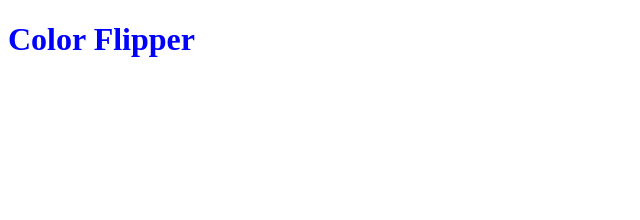
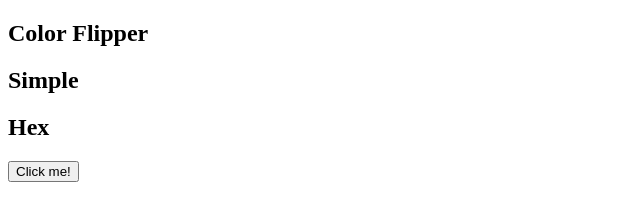
Before and after one commit to czvides/DeWeb-Practice, a plain HTML site: page JS/color_flipper.html in a window 1280 px wide. Shown: the whole page, without its empty margins (0-640 px from the left). Drawn offline with Linux system fonts and the light colour scheme.

Commit message:
Structure of the nav section

```diff
--- a/JS/color_flipper.html
+++ b/JS/color_flipper.html
@@ -9,7 +9,21 @@
     <title>Color Flipper || Simple</title>
 </head>
 <body>
-    <h1>Color Flipper</h1>
+    <nav>
+        <div>
+            <h2>Color Flipper</h2>
+        </div>
+        <div>
+            <h2>Simple</h2>
+            <h2>Hex</h2>
+        </div>
+    </nav>
+    <main>
+        <div>
+            <h2></h2>
+            <button class="" id="btn">Click me!</button>
+        </div>
+    </main>
     <!-- JavaScript -->
     <script src="color_flipper.js"></script>
 </body>
```
